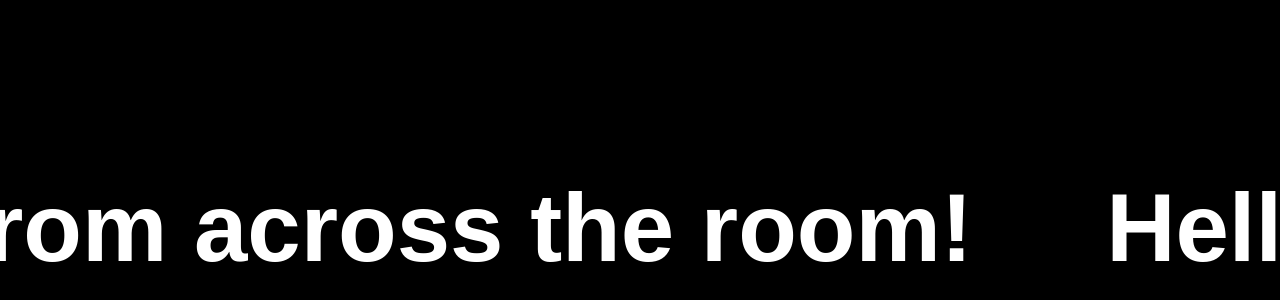
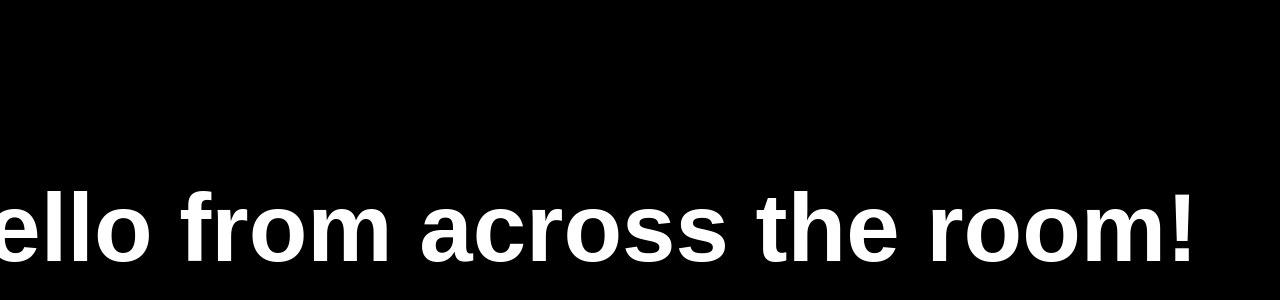
Before and after one commit to matthewseanlocke/text-across-the-room, a React (Vite) app: page /display in a window 1280 px wide. Shown: the part 172-472 px from the top of the page. Built offline with nearby package versions, Linux system fonts and the light colour scheme.

Commit message:
Refactor text display logic
Modify text display to fill screen width, prevent repeating text, and display one letter per line in portrait mode.

```diff
--- a/src/components/TextPreview.tsx
+++ b/src/components/TextPreview.tsx
@@ -25,6 +25,9 @@ const TextPreview: React.FC = () => {
     serif: 'font-serif',
   };
 
+  // For portrait mode, split the text into individual characters
+  const portraitText = displayText.split('');
+
   return (
     <div
       className={cn(
@@ -37,23 +40,22 @@ const TextPreview: React.FC = () => {
       } as React.CSSProperties}
     >
       <div className={cn(
-        "whitespace-nowrap text-2xl absolute",
-        isLandscape ? "animate-scroll-x" : "animate-scroll-y w-full text-center",
+        isLandscape ? "whitespace-nowrap text-2xl absolute animate-scroll-x" : "text-2xl absolute animate-scroll-y w-full text-center",
         isParty && "animate-flash",
         fontClasses[font]
       )}
       style={{ color: textColor }}
       >
         {isLandscape ? (
-          // For landscape: repeat text to ensure continuous scroll
-          <>
-            {displayText} &nbsp; &nbsp; {displayText} &nbsp; &nbsp; {displayText}
-          </>
+          // For landscape: display text that takes full width and doesn't repeat until fully scrolled
+          <span className="inline-block">{displayText}</span>
         ) : (
-          // For portrait: stack text vertically
-          <>
-            {displayText}<br />{displayText}<br />{displayText}
-          </>
+          // For portrait: each character on its own line
+          <div className="flex flex-col items-center">
+            {portraitText.map((char, index) => (
+              <div key={index} className="my-1">{char}</div>
+            ))}
+          </div>
         )}
       </div>
     </div>
--- a/src/pages/DisplayText.tsx
+++ b/src/pages/DisplayText.tsx
@@ -19,6 +19,9 @@ const DisplayText: React.FC = () => {
   const displayText = text || "Hello from across the room!";
   const isEmergency = preset === 'emergency';
   const isParty = preset === 'party';
+
+  // For portrait mode, split the text into individual characters
+  const portraitText = displayText.split('');
 
   const fontClasses = {
     display: 'font-display',
@@ -67,22 +70,24 @@ const DisplayText: React.FC = () => {
       onClick={() => navigate('/')}
     >
       <div className={cn(
-        "absolute text-8xl font-bold flex items-center",
-        isLandscape ? "animate-scroll-x whitespace-nowrap" : "animate-scroll-y flex-col text-center",
+        "absolute text-8xl font-bold",
+        isLandscape
+          ? "animate-scroll-x whitespace-nowrap w-max"
+          : "animate-scroll-y flex flex-col items-center w-full",
         isParty && "animate-flash",
         fontClasses[font]
       )}
       style={{ color: textColor }}
       >
         {isLandscape ? (
-          // For landscape: repeat text to ensure continuous scroll
+          // For landscape: single line of text that takes full width
+          <span className="inline-block">{displayText}</span>
+        ) : (
+          // For portrait: each character on its own line
           <>
-            {displayText} &nbsp;&nbsp;&nbsp; {displayText} &nbsp;&nbsp;&nbsp; {displayText}
-          </>
-        ) : (
-          // For portrait: stack text vertically with spacing
-          <>
-            {displayText}<br /><br />{displayText}<br /><br />{displayText}
+            {portraitText.map((char, index) => (
+              <div key={index} className="my-1">{char}</div>
+            ))}
           </>
         )}
       </div>
--- a/src/pages/Index.tsx
+++ b/src/pages/Index.tsx
@@ -10,7 +10,7 @@ import ColorPicker from '@/components/ColorPicker';
 import SpeedSlider from '@/components/SpeedSlider';
 import TextPreview from '@/components/TextPreview';
 import { useTextDisplay } from '@/context/TextDisplayContext';
-import { fullscreen } from 'lucide-react';
+import { Fullscreen } from 'lucide-react';
 
 const Index = () => {
   const navigate = useNavigate();
@@ -119,7 +119,7 @@ const Index = () => {
             className="w-full text-lg py-6"
             onClick={handleDisplayClick}
           >
-            <fullscreen className="mr-2 h-5 w-5" />
+            <Fullscreen className="mr-2 h-5 w-5" />
             DISPLAY
           </Button>
         </CardContent>
```
